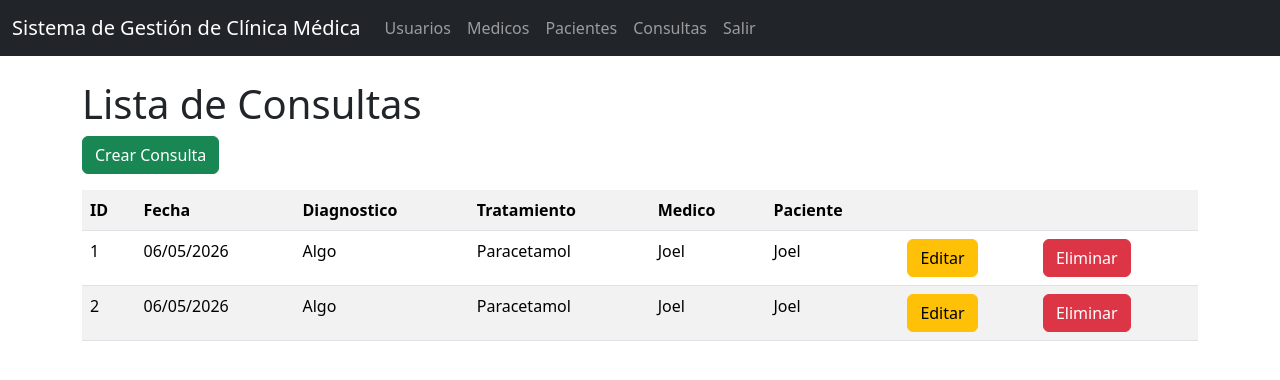
After one commit to JhoeJhl/MVCFlaskSitemaMedico, a Flask app: page /consultas/ in a window 1280 px wide. The commit adds this page. Shown: the top 380 px of the page. Run offline with Flask 3, Linux system fonts and the light colour scheme; data comes from the database, SQL or seed files in the repository; both versions use the stored data as it was after the commit.

Commit message:
MVC Consultas añadido

```diff
--- /dev/null
+++ b/controllers/ConsultaController.py
@@ -0,0 +1,64 @@
+from flask import request, redirect, url_for, Blueprint
+from datetime import datetime
+
+#importacion de modelos
+from models.Consulta import Consulta
+from models.Medico import Medico
+from models.Paciente import Paciente
+
+from views import ConsultaView
+
+consulta_bp = Blueprint('consulta', __name__,url_prefix="/consultas")
+
+@consulta_bp.route("/")
+def index():
+    #Recupera todos los registro de consultas
+    consultas = Consulta.get_all()
+    return ConsultaView.list(consultas)
+
+@consulta_bp.route("/create", methods=['GET','POST'])
+def create():
+    if request.method == 'POST':
+        fecha_str = request.form['fecha']
+        diagnostico = request.form['diagnostico']
+        tratamiento = request.form['tratamiento']
+        id_medico = request.form['id_medico']
+        id_paciente = request.form['id_paciente']
+
+        fecha = datetime.strptime(fecha_str, '%Y-%m-%d').date() #Conversion de fecha
+
+        consulta = Consulta(fecha, diagnostico, tratamiento, id_medico, id_paciente )
+        consulta.save()
+        return redirect(url_for('consulta.index'))
+
+    medicos = Medico.query.all()
+    pacientes = Paciente.query.all()
+
+    return ConsultaView.create(medicos, pacientes)
+
+@consulta_bp.route("/edit/<int:id_consulta>", methods=['GET','POST'])
+def edit(id_consulta):
+    consulta = Consulta.get_by_id(id_consulta)
+    if request.method == 'POST':
+        fecha_str = request.form['fecha']
+        diagnostico = request.form['diagnostico']
+        tratamiento = request.form['tratamiento']
+        id_medico = request.form['id_medico']
+        id_paciente = request.form['id_paciente']
+
+        fecha = datetime.strptime(fecha_str, '%Y-%m-%d').date() #Conversion de fecha
+
+        #actualizar
+        consulta.update(fecha=fecha,diagnostico=diagnostico, tratamiento=tratamiento, id_medico=id_medico, id_paciente=id_paciente)
+        return redirect(url_for('consulta.index'))
+
+    medicos = Medico.query.all()
+    pacientes = Paciente.query.all()
+
+    return ConsultaView.edit(consulta, medicos, pacientes)
+
+@consulta_bp.route("/delete/<int:id_consulta>")
+def delete(id_consulta):
+    consulta = consulta.get_by_id(id_consulta)
+    consulta.delete()
+    return redirect(url_for('consulta.index'))
--- a/models/Consulta.py
+++ b/models/Consulta.py
@@ -1,26 +1,28 @@
 from database import db
 
-class Medico(db.Model):
-    __tablename__ = 'medicos'
+class Consulta(db.Model):
+    __tablename__ = 'consultas'
 
     id_consulta = db.Column(db.Integer, primary_key = True)
-    fecha = db.Column(db.String(255), nullable = False)
+    fecha = db.Column(db.Date, nullable = False)
     diagnostico = db.Column(db.String(100), nullable = False)
     tratamiento = db.Column(db.String(20), nullable = False)
     id_medico = db.Column(db.Integer, db.ForeignKey('medicos.id_medico'), nullable = False)
     id_paciente = db.Column(db.Integer, db.ForeignKey('pacientes.id_paciente'), nullable = False)
 
-    #Relaciones
+    #Relacion Muchas consultas tienen un paciente
     medico = db.relationship('Medico', back_populates='consultas')
+
+    #Relacion muchas consultas tienen un paciente
     paciente = db.relationship('Paciente', back_populates='consultas')
 
-
     #Metodo constructor
-    def __init__ (self, fecha, diagnostico, tratamiento, id_medico):
+    def __init__ (self, fecha, diagnostico, tratamiento, id_medico, id_paciente):
         self.fecha = fecha
         self.diagnostico = diagnostico
         self.tratamiento = tratamiento
         self.id_medico = id_medico
+        self.id_paciente = id_paciente
 
     #Guardar datos
     def save(self):
@@ -29,17 +31,19 @@ class Medico(db.Model):
 
     @staticmethod
     def get_all():
-        return Medico.query.all()
+        return Consulta.query.all()
 
-    def get_by_id(id_medico):
-        return Medico.query.get(id_medico)
+    def get_by_id(id_consulta):
+        return Consulta.query.get(id_consulta)
 
-    def update(self, nombre=None, especialidad=None, telefono=None, correo=None):
-        if nombre and especialidad and telefono and correo:
-            self.nombre = nombre
-            self.especialidad = especialidad
-            self.telefono = telefono
-            self.correo = correo
+    def update(self, fecha=None, diagnostico=None, tratamiento=None, id_medico=None, id_paciente= None):
+        if fecha and diagnostico and tratamiento and id_medico:
+            self.fecha = fecha
+            self.diagnostico = diagnostico
+            self.tratamiento = tratamiento
+            self.id_medico = id_medico
+            self.id_paciente = id_paciente
+
         db.session.commit()
 
     def delete(self):
--- a/models/Medico.py
+++ b/models/Medico.py
@@ -8,6 +8,9 @@ class Medico(db.Model):
     especialidad = db.Column(db.String(100), nullable = False)
     telefono = db.Column(db.String(20), nullable = False)
     correo = db.Column(db.String(200), nullable = False)
+
+    #Relacion con consultas
+    consultas = db.relationship('Consulta', back_populates='medico')
 
     #Metodo constructor
     def __init__ (self, nombre, especialidad, telefono, correo):
--- a/models/Paciente.py
+++ b/models/Paciente.py
@@ -8,6 +8,10 @@ class Paciente(db.Model):
     edad = db.Column(db.Integer, nullable = False)
     direccion = db.Column(db.String(20), nullable = False)
     telefono = db.Column(db.String(200), nullable = False)
+
+    #Relacion con consulta 1:N
+    consultas = db.relationship('Consulta', back_populates='paciente')
+
 
     #Metodo constructor
     def __init__ (self, nombre, edad, direccion, telefono):
--- a/run.py
+++ b/run.py
@@ -3,7 +3,7 @@ from flask import Flask, request
 #Importacion de controladores
 from controllers import MedicoController
 from controllers import PacienteController
-# from controllers import ConsultasController
+from controllers import ConsultaController
 
 from database import db
 
@@ -16,6 +16,7 @@ db.init_app(app)
 
 app.register_blueprint(MedicoController.medico_bp)
 app.register_blueprint(PacienteController.paciente_bp)
+app.register_blueprint(ConsultaController.consulta_bp)
 
 
 @app.context_processor
--- a/templates/base.html
+++ b/templates/base.html
@@ -43,7 +43,7 @@
               <a class="nav-link" {{ is_active('/pacientes/') }} href="/pacientes/">Pacientes</a>
             </li>
             <li class="nav-item">
-              <a class="nav-link"  href="#">Consultas</a>
+              <a class="nav-link" {{ is_active('/consultas/') }} href="/consultas/" href="#">Consultas</a>
             </li>
             <li class="nav-item">
               <a class="nav-link" aria-disabled="true">Salir</a>
--- /dev/null
+++ b/templates/consultas/index.html
@@ -0,0 +1,56 @@
+{% extends 'base.html' %}
+{% block title %} Consultas {% endblock %}
+
+{% block content %}
+<br>
+<h1>Lista de Consultas</h1>
+
+<a href="{{ url_for('consulta.create') }}" class="btn btn-success mb-3">
+  Crear Consulta
+</a>
+
+<table class="table table-striped">
+  <tr>
+    <th>ID</th>
+    <th>Fecha</th>
+    <th>Diagnostico</th>
+    <th>Tratamiento</th>
+    <th>Medico</th>
+    <th>Paciente</th>
+    <th></th>
+    <th></th>
+  </tr>
+
+  {% for item in consultas %}
+
+  <tr>
+    <td>{{ item.id_consulta }}</td>
+    <td>{{ item.fecha.strftime('%d/%m/%Y')}}</td>
+    <td>{{ item.diagnostico }}</td>
+    <td>{{ item.tratamiento }}</td>
+    <td>{{ item.medico.nombre }}</td>
+    <td>{{ item.paciente.nombre }}</td>
+
+    <td>
+      <a
+        href="{{ url_for('consulta.edit', id_consulta=item.id_consulta) }}"
+        class="btn btn-warning"
+      >
+        Editar
+      </a>
+    </td>
+
+    <td>
+      <a
+        href="{{ url_for('consulta.delete', id_consulta=item.id_consulta) }}"
+        class="btn btn-danger"
+      >
+        Eliminar
+      </a>
+    </td>
+  </tr>
+
+  {% endfor %}
+</table>
+
+{% endblock %}
--- /dev/null
+++ b/views/ConsultaView.py
@@ -0,0 +1,10 @@
+from flask import render_template
+
+def list(consultas):
+    return render_template('consultas/index.html', consultas = consultas)
+
+def create(medicos, pacientes):
+    return render_template('consultas/create.html', medicos=medicos, pacientes=pacientes)
+
+def edit(consulta, medicos, pacientes):
+    return render_template('consultas/edit.html', consulta=consulta, medicos=medicos, pacientes=pacientes)
```
Also changed, not shown: templates/consultas/create.html (added, +47 -0 lines), templates/consultas/edit.html (added, +49 -0 lines), instance/clinica.db.
